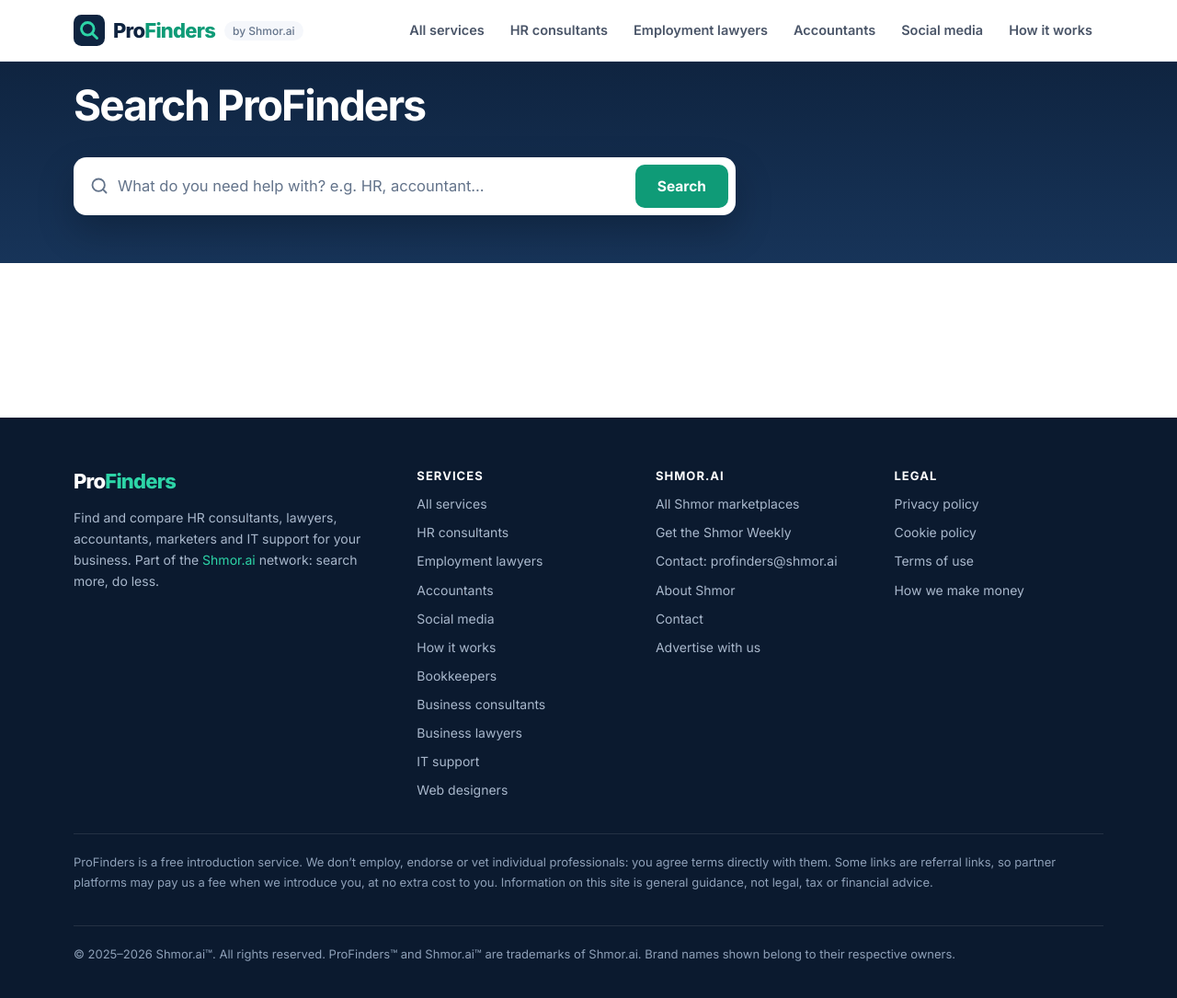
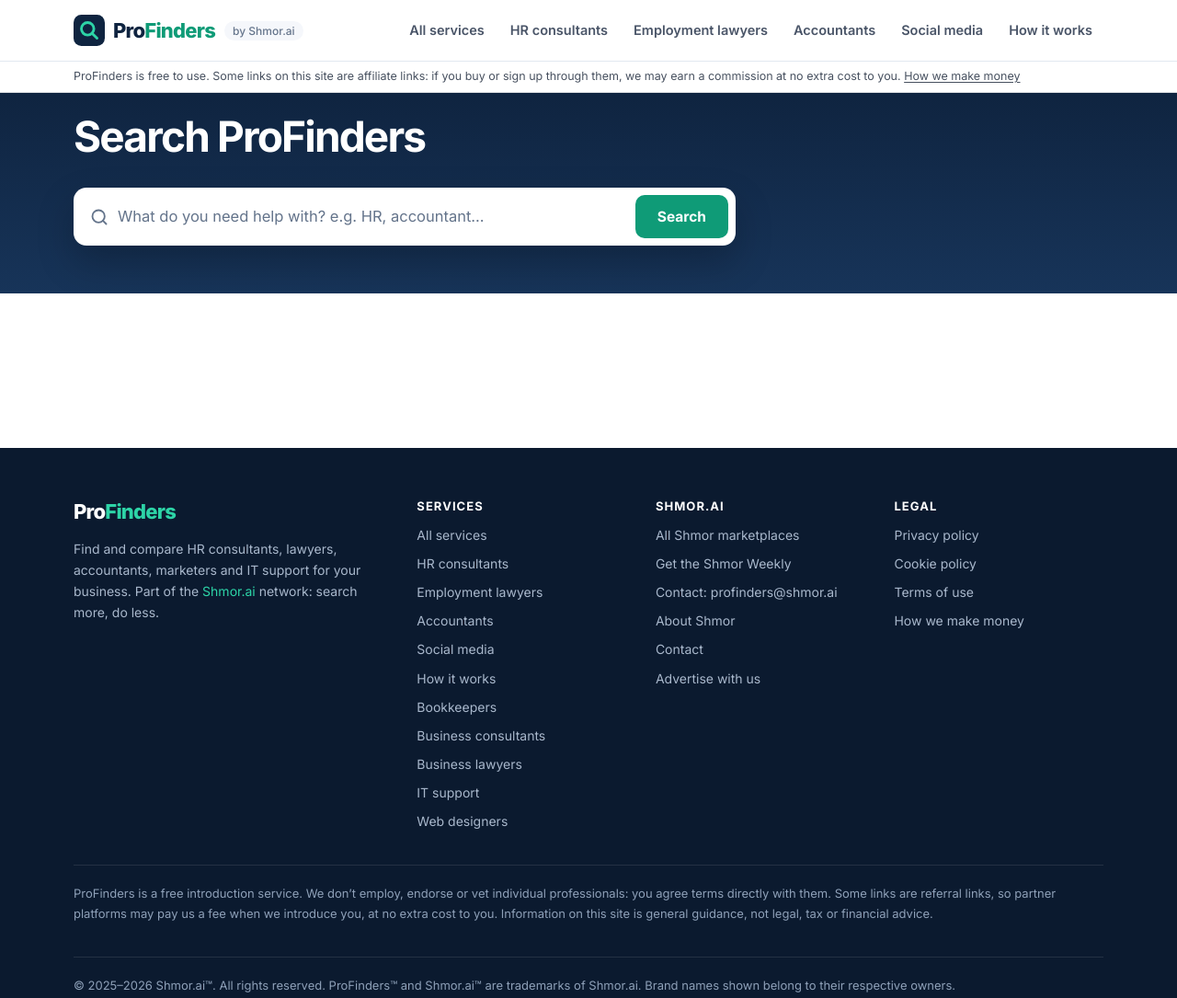
Before and after one commit to Shmorai/shmor-profinders, a plain HTML site: page search/index.html in a window 1280 px wide. Shown: the top 1085 px of the page at 92% size. Drawn offline with Linux system fonts and the light colour scheme.

Commit message:
Affiliate disclosure line at the top of every page
Affiliate networks (e.g. Impact) require the disclosure near the top of
the page, not only in the footer. Site kit build.js + site.css updated.

Co-Authored-By: Claude Opus 5.5 <noreply@anthropic.com>

```diff
--- a/assets/site.css
+++ b/assets/site.css
@@ -302,3 +302,9 @@ section h2 { font-size: clamp(24px, 3vw, 32px); color: var(--ink); }
 
 /* Let article columns shrink so wide tables scroll inside their box instead of widening the page */
 .content-grid > * { min-width: 0; }
+
+
+/* Affiliate disclosure bar at the top of every page (tools/build.js "aff-top"). Theme-neutral: inherits each site's colours. */
+.aff-top { order: -99; font-size: 12.5px; line-height: 1.5; border-bottom: 1px solid color-mix(in srgb, currentColor 14%, transparent); }
+.aff-top p { margin: 0; padding: 7px 0; opacity: .78; }
+.aff-top a { text-decoration: underline; text-underline-offset: 2px; white-space: nowrap; }
--- a/search/index.html
+++ b/search/index.html
@@ -42,6 +42,7 @@
   </div>
 </header>
 <main id="main">
+<div class="aff-top" role="note"><div class="wrap"><p>ProFinders is free to use. Some links on this site are affiliate links: if you buy or sign up through them, we may earn a commission at no extra cost to you. <a href="https://shmor.ai/affiliate-disclosure/">How we make money</a></p></div></div>
 <section class="hero hero-page"><div class="wrap"><h1 id="search-title">Search ProFinders</h1><form class="search " action="/search/" role="search">
   <svg width="20" height="20" viewBox="0 0 24 24" fill="none" stroke="currentColor" stroke-width="2.2" stroke-linecap="round" aria-hidden="true"><circle cx="11" cy="11" r="8"/><path d="m21 21-4.3-4.3"/></svg>
   <input name="q" type="search" placeholder="What do you need help with? e.g. HR, accountant…" aria-label="Search ProFinders">
```
Also changed, not shown: 404.html (+1 -0 lines), accountants/index.html (+1 -0 lines), bookkeepers/index.html (+1 -0 lines), business-consultants/index.html (+1 -0 lines), business-lawyers/index.html (+1 -0 lines), employment-lawyers/index.html (+1 -0 lines), how-it-works/index.html (+1 -0 lines), hr-consultants/index.html (+1 -0 lines), index.html (+1 -0 lines), it-support/index.html (+1 -0 lines), services/index.html (+1 -0 lines), social-media-marketing/index.html (+1 -0 lines), tools/build.js (+9 -1 lines), web-designers/index.html (+1 -0 lines).
